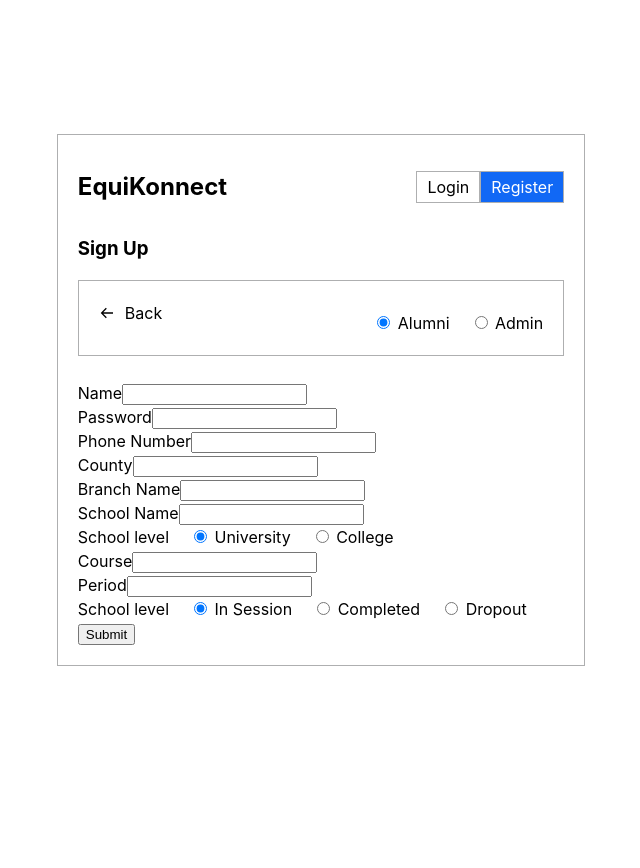
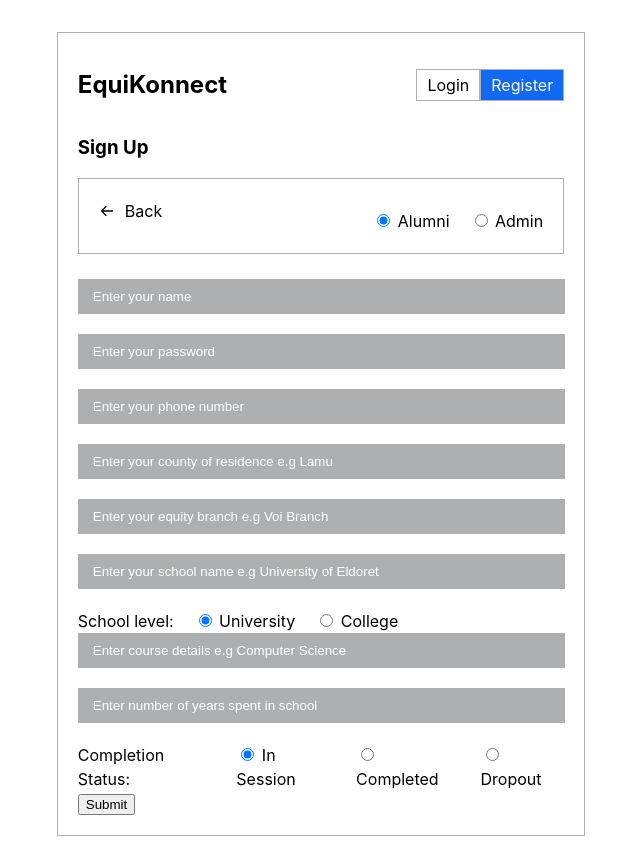
Before and after one commit to The-Jitu-Assignments/connect, a React (Vite) app in the folder frontend/: page /register in a window 1280 px wide. Both pictures are taken after a click on the button "Next". Shown: the whole page, without its empty margins (319-959 px from the left). Before the commit the page ends 800 px from the top, so only its background shows below. Built offline with nearby package versions, Linux system fonts and the light colour scheme.

Commit message:
added placeholder to the inputs

```diff
--- a/frontend/src/pages/register/MultiPage/Second/Second.css
+++ b/frontend/src/pages/register/MultiPage/Second/Second.css
@@ -29,3 +29,23 @@
   align-items: center;
   gap: 20px;
 }
+
+.second-form_item {
+  margin-bottom: 20px;
+}
+
+.second-form_item label {
+  display: none;
+}
+
+.second-form_item input {
+  width: 94%;
+  padding: 10px 15px;
+  outline: none;
+  border: none;
+  background-color: var(--grey);
+}
+
+.second-form_item input::placeholder {
+  color: var(--white);
+}
--- a/frontend/src/pages/register/MultiPage/Second/index.jsx
+++ b/frontend/src/pages/register/MultiPage/Second/index.jsx
@@ -51,6 +51,7 @@
             type={"text"}
             value={userDetails.name}
             name='name'
+            placeholder='Enter your name'
             onChange={(e) => {
               setUserDetails({
                 ...userDetails,
@@ -65,6 +66,7 @@
             type={"text"}
             value={userDetails.password}
             name='password'
+            placeholder='Enter your password'
             onChange={(e) => {
               setUserDetails({
                 ...userDetails,
@@ -79,6 +81,7 @@
             type={"text"}
             value={userDetails.phoneNumber}
             name='phoneNumber'
+            placeholder='Enter your phone number'
             onChange={(e) => {
               setUserDetails({
                 ...userDetails,
@@ -93,6 +96,7 @@
             type={"text"}
             value={userDetails.county}
             name='county'
+            placeholder='Enter your county of residence e.g Lamu'
             onChange={(e) => {
               setUserDetails({
                 ...userDetails,
@@ -107,6 +111,7 @@
             type={"text"}
             value={userDetails.branchName}
             name='branchName'
+            placeholder='Enter your equity branch e.g Voi Branch'
             onChange={(e) => {
               setUserDetails({
                 ...userDetails,
@@ -121,6 +126,7 @@
             type={"text"}
             value={userDetails.school}
             name='school'
+            placeholder='Enter your school name e.g University of Eldoret'
             onChange={(e) => {
               setUserDetails({
                 ...userDetails,
@@ -130,7 +136,7 @@
           />
         </div>
         <div className='second-radio'>
-          <label>School level</label>
+          <label>School level:</label>
           <div>
             <input
               type={"radio"}
@@ -166,6 +172,7 @@
             type={"text"}
             value={userDetails.course}
             name='course'
+            placeholder='Enter course details e.g Computer Science'
             onChange={(e) => {
               setUserDetails({
                 ...userDetails,
@@ -180,6 +187,7 @@
             type={"number"}
             value={userDetails.period}
             name='period'
+            placeholder='Enter number of years spent in school'
             onChange={(e) => {
               setUserDetails({
                 ...userDetails,
@@ -189,7 +197,7 @@
           />
         </div>
         <div className='second-radio'>
-          <label>School level</label>
+          <label>Completion Status:</label>
           <div>
             <input
               type={"radio"}
--- a/frontend/src/pages/register/Register.css
+++ b/frontend/src/pages/register/Register.css
@@ -2,7 +2,7 @@
   display: flex;
   align-items: center;
   justify-content: center;
-  height: 100vh;
+  min-height: 100vh;
 }
 
 .register-form {
@@ -10,4 +10,5 @@
   padding: 20px;
   width: 40%;
   height: auto;
+  margin: 2rem 0;
 }
```
